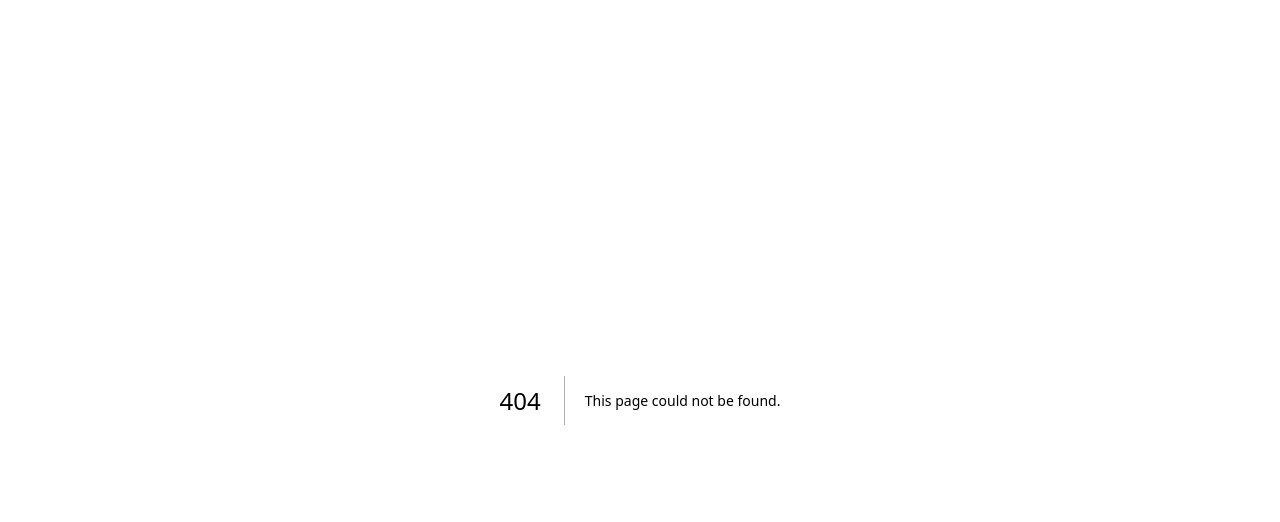
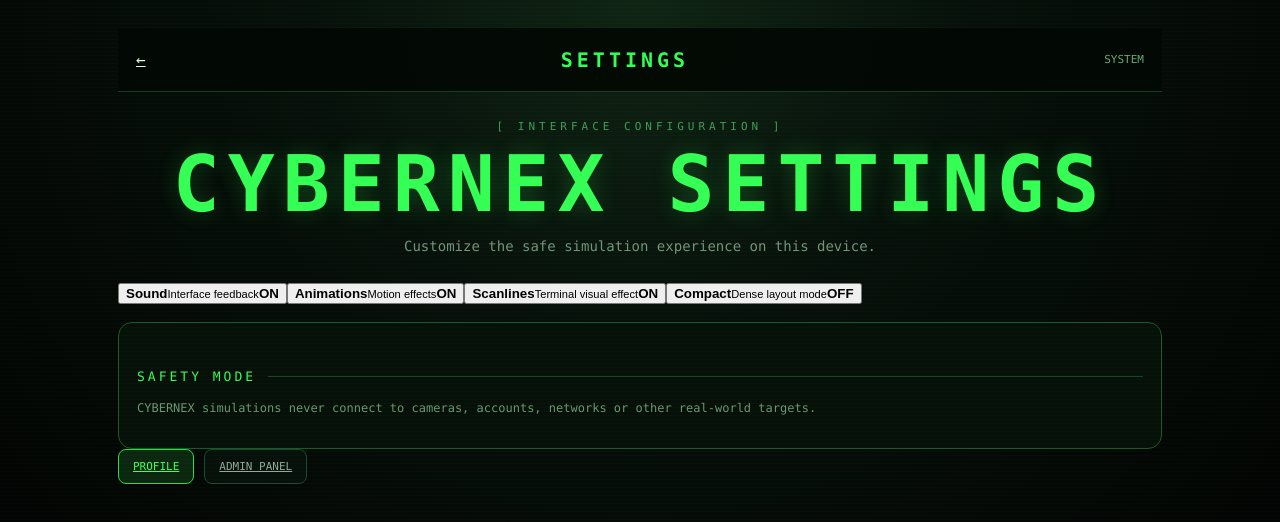
Before and after one commit to someshkohli458-star/CYBERNEX, a Next.js app: page /settings in a window 1280 px wide. Before the commit this address had no page. Shown: the top 522 px of the page. Built offline with nearby package versions, Linux system fonts and the light colour scheme.

Commit message:
feat: add CYBERNEX settings page

```diff
--- /dev/null
+++ b/app/settings/page.tsx
@@ -0,0 +1,4 @@
+'use client'
+import {useState} from 'react'
+const defaults={sound:true,animations:true,scanlines:true,compact:false}
+export default function Settings(){const [s,setS]=useState(defaults); const toggle=(k:keyof typeof s)=>setS({...s,[k]:!s[k]}); return <main className="shell"><div className="container"><header className="topbar"><a className="back" href="/">←</a><div className="brand">SETTINGS</div><div className="status">SYSTEM</div></header><section className="hero"><div className="eyebrow">[ INTERFACE CONFIGURATION ]</div><h1>CYBERNEX SETTINGS</h1><p>Customize the safe simulation experience on this device.</p></section><section className="settings">{Object.entries(s).map(([k,v])=><button className="settingRow" key={k} onClick={()=>toggle(k as keyof typeof s)}><span><b>{k.replace(/^./,x=>x.toUpperCase())}</b><small>{k==='sound'?'Interface feedback':k==='animations'?'Motion effects':k==='scanlines'?'Terminal visual effect':'Dense layout mode'}</small></span><strong className={v?'on':'off'}>{v?'ON':'OFF'}</strong></button>)}</section><section className="panel"><div className="section-title">SAFETY MODE</div><p>CYBERNEX simulations never connect to cameras, accounts, networks or other real-world targets.</p></section><div className="buttons"><a className="btn" href="/profile">PROFILE</a><a className="btn secondary" href="/admin">ADMIN PANEL</a></div></div></main>}
```
